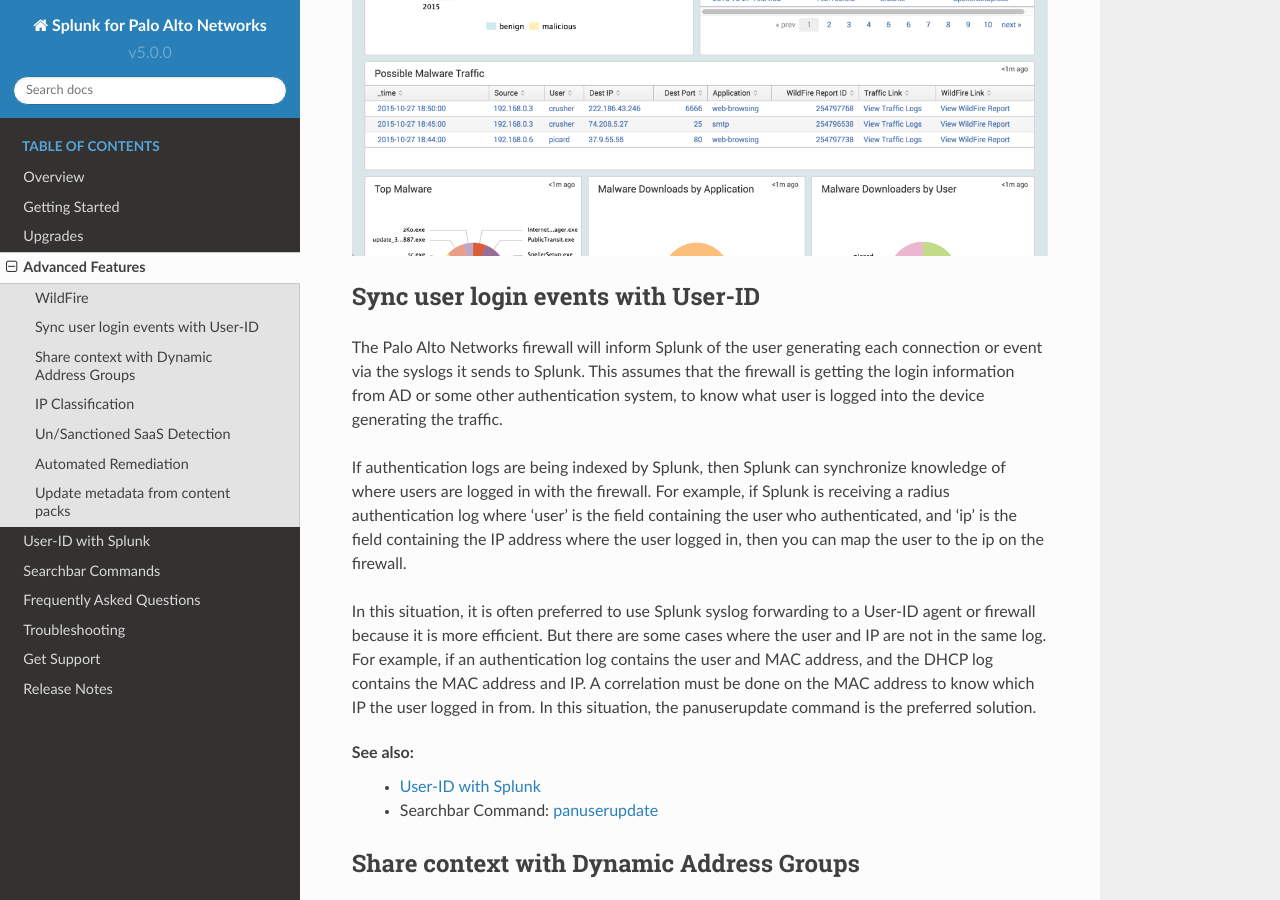
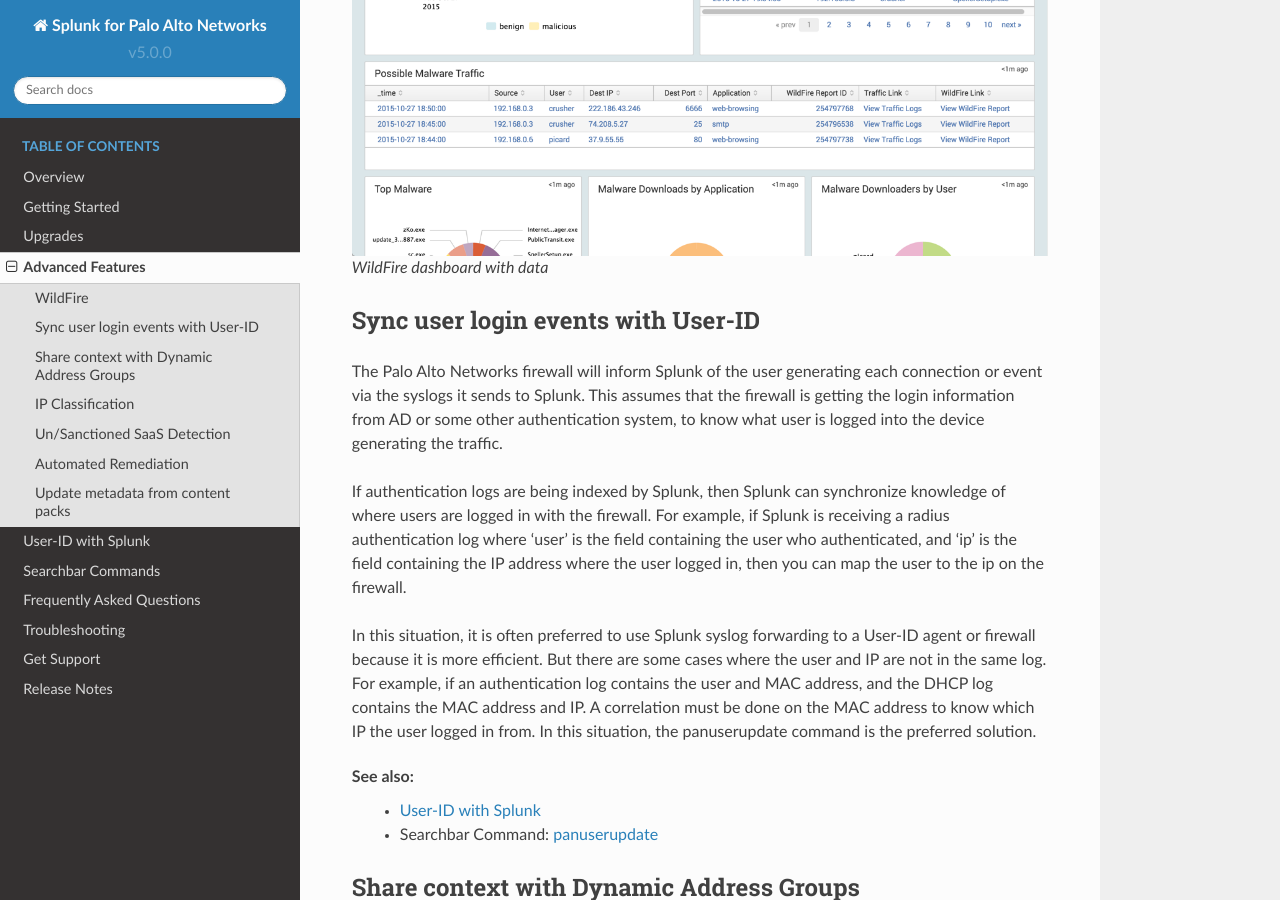
Before and after one commit to PaloAltoNetworks/pan-os-python, a Sphinx documentation site: the page built from docs/advanced.rst, in a window 1280 px wide and 900 px high, scrolled down 1699 px. Built offline with Sphinx 7.4.7 and the Read the Docs theme 2.0.0, drawn with Linux system fonts in a browser that asks for light colours.

Commit message:
Add caption to wildfire image

```diff
--- a/docs/advanced.rst
+++ b/docs/advanced.rst
@@ -47,7 +47,9 @@
 start to populate with data. If not, verify the WildFire and logging
 configuration on the firewall.
 
-.. image:: _static/wildfire_dashboard.png
+.. figure:: _static/wildfire_dashboard.png
+
+   WildFire dashboard with data
 
 .. _WildFire report:
    https://www.paloaltonetworks.com/documentation/70/wildfire/wf_admin/monitor-wildfire-activity/wildfire-analysis-reports-close-up.html
```
